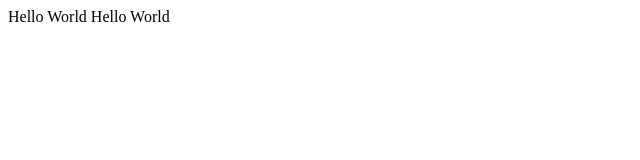
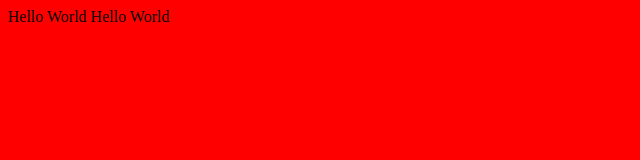
Before and after one commit to EvgenSkas/FEcourseSkaskevich, a plain HTML site: page index.html in a window 1280 px wide. Shown: the whole page, without its empty margins (0-640 px from the left). Drawn offline with Linux system fonts and the light colour scheme.

Commit message:
Add style file

```diff
--- /dev/null
+++ b/css/main.css
@@ -0,0 +1,3 @@
+body {
+    background-color: red;
+}
--- a/index.html
+++ b/index.html
@@ -5,6 +5,7 @@
     <meta http-equiv="X-UA-Compatible" content="IE=edge">
     <meta name="viewport" content="width=device-width, initial-scale=1.0">
     <title>Document</title>
+    <link rel="stylesheet" href="css/main.css">
 </head>
 <body>
     Hello World
```
